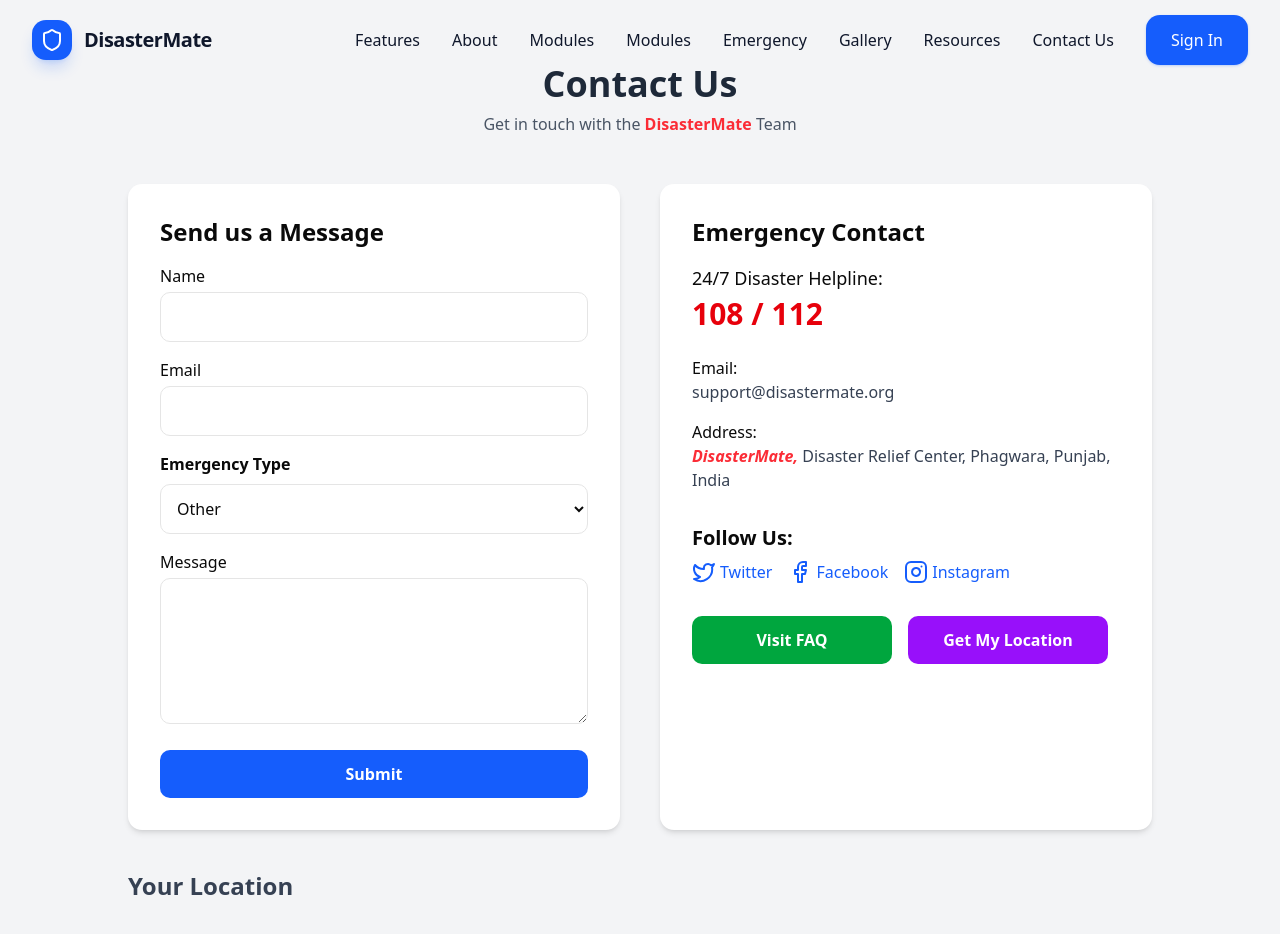
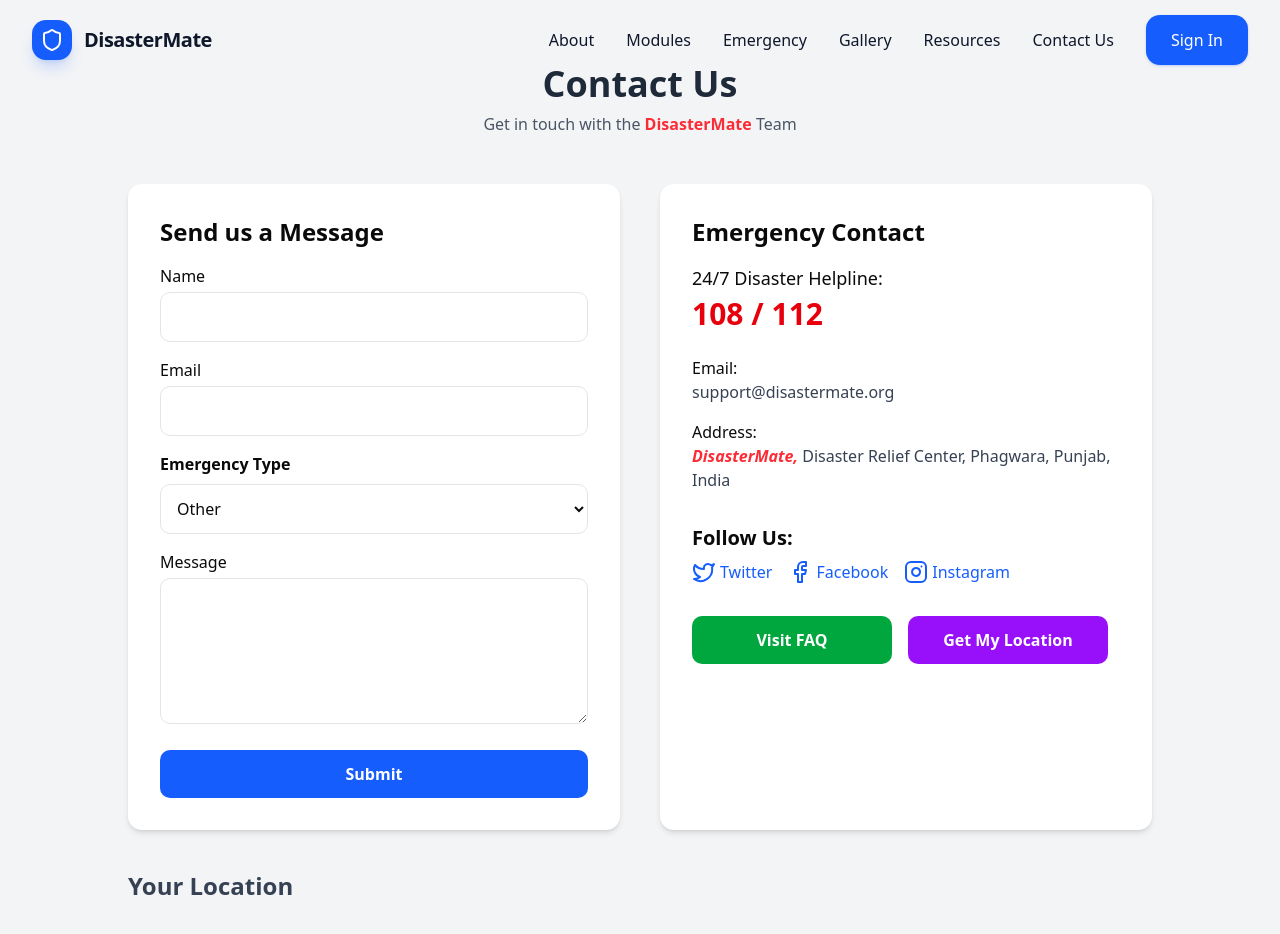
Before and after one commit to Sunny-Saurya/DisasterMate, a React (Vite) app in the folder Frontend/: page /contact in a window 1280 px wide. Shown: the top 934 px of the page. Built offline with nearby package versions, Linux system fonts and the light colour scheme; no server answers; the HTML template or start-up script is replaced by a standard one.

Commit message:
Updated File

```diff
--- a/Frontend/src/components/layout/Navbar.jsx
+++ b/Frontend/src/components/layout/Navbar.jsx
@@ -50,10 +50,10 @@
                     <div className="hidden md:flex items-center space-x-8">
                         {!isLoggedIn ? (
                             <>
-                                <button onClick={() => navigate('/')} className={`font-medium hover:text-blue-600 transition-colors ${textClass}`}>Features</button>
+                                {/* <button onClick={() => navigate('/')} className={`font-medium hover:text-blue-600 transition-colors ${textClass}`}>Features</button> */}
                                 <button onClick={() => navigate('/about')} className={`font-medium hover:text-blue-600 transition-colors ${textClass}`}>About</button>
                                 <button onClick={() => navigate('/modules')} className={`font-medium hover:text-blue-600 transition-colors ${textClass}`}>Modules</button>
-                                <button onClick={() => navigate('/modules')} className={`font-medium hover:text-blue-600 transition-colors ${textClass}`}>Modules</button>
+                                {/* <button onClick={() => navigate('/modules')} className={`font-medium hover:text-blue-600 transition-colors ${textClass}`}>Modules</button>                                 */}
                                 <button onClick={() => navigate('/emergency')} className={`font-medium hover:text-blue-600 transition-colors ${textClass}`}>Emergency</button>
                                 <button onClick={() => navigate('/gallery')} className={`font-medium hover:text-blue-600 transition-colors ${textClass}`}>Gallery</button>
                                 <button onClick={() => navigate('/resources')} className={`font-medium hover:text-blue-600 transition-colors ${textClass}`}>Resources</button>
```
